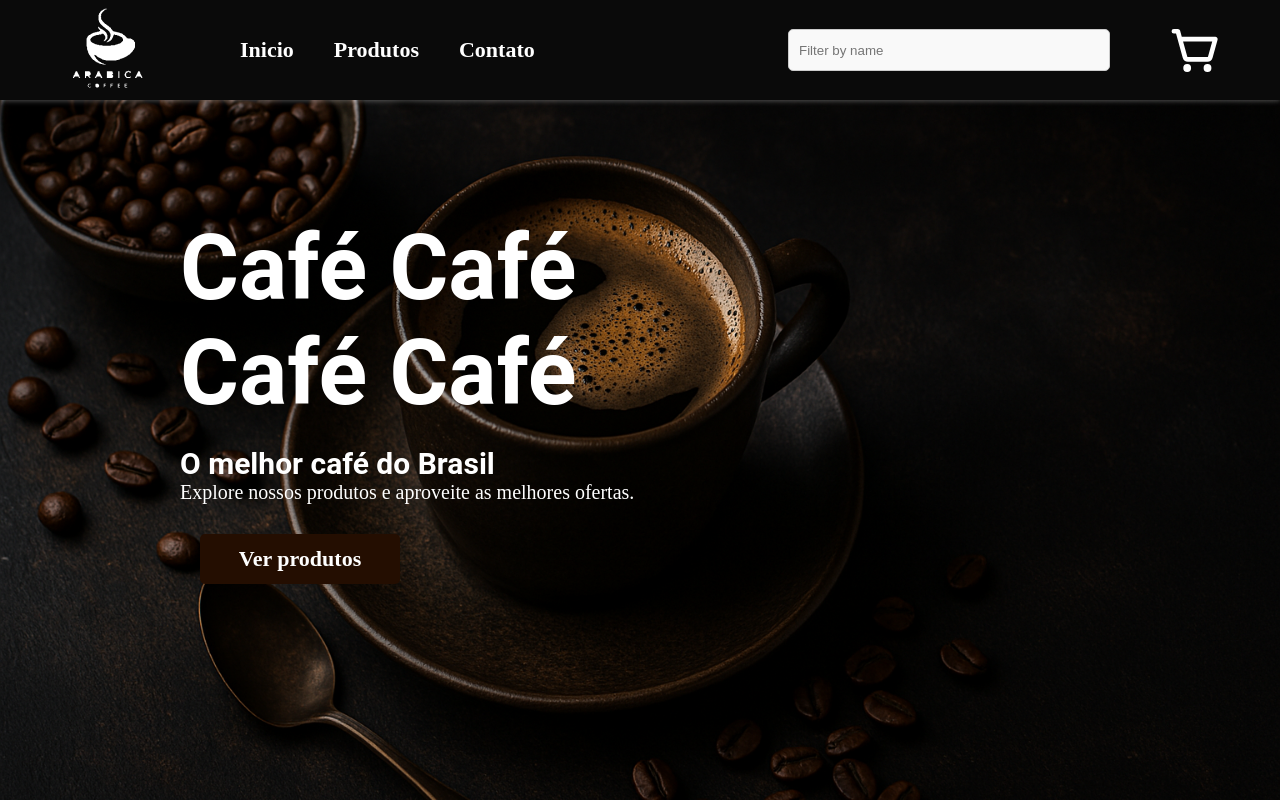
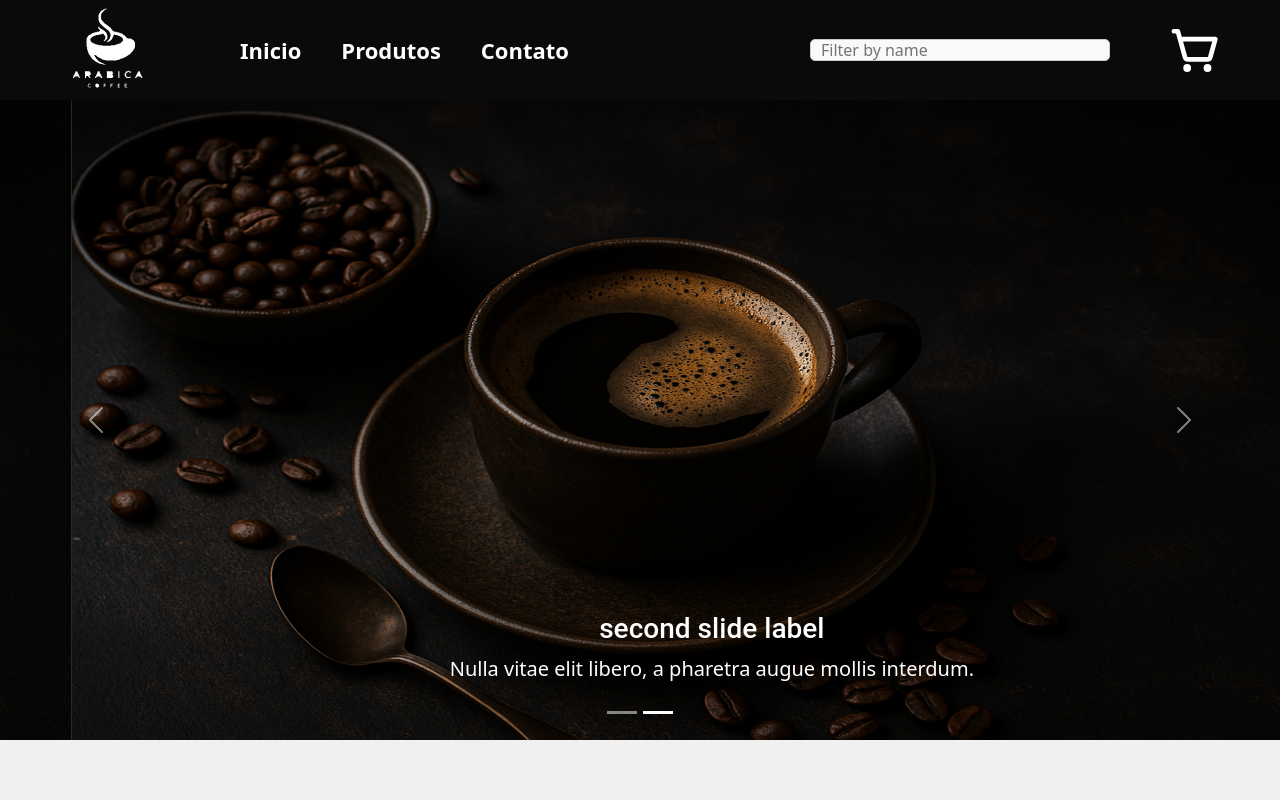
Before and after one commit to yurijacome/CoffeShop, a React (Create React App) app: page / in a window 1280 px wide. Built offline with nearby package versions, Linux system fonts and the light colour scheme.

Commit message:
carousel

```diff
--- a/package.json
+++ b/package.json
@@ -3,7 +3,9 @@
   "version": "1.0.0",
   "private": true,
   "dependencies": {
+    "bootstrap": "^5.3.3",
     "react": "^17.0.2",
+    "react-bootstrap": "^2.10.9",
     "react-dom": "^17.0.2",
     "react-icons": "^5.5.0",
     "react-router-dom": "^5.2.0",
--- a/public/index.html
+++ b/public/index.html
@@ -5,8 +5,10 @@
     <meta name="viewport" content="width=device-width, initial-scale=1.0">
     <title>My React App</title>
     <link rel="icon" href="%PUBLIC_URL%/favicon.ico" />
+
 </head>
 <body>
+
     <div id="root"></div>
 </body>
 </html>
--- a/src/App.jsx
+++ b/src/App.jsx
@@ -1,6 +1,7 @@
 import React from 'react';
 import AppRoutes from './routes/AppRoutes';
 import { GlobalStyle } from "./styles/GlobalStyle";
+import 'bootstrap/dist/css/bootstrap.min.css';
 
 
 const App = () => {
--- a/src/components/banner/banner.jsx
+++ b/src/components/banner/banner.jsx
@@ -1,9 +1,41 @@
 import React from "react";
+
+import Carousel from 'react-bootstrap/Carousel';
+import Banner01 from "../../assets/banner01.png";
+
 import { BannerContainer } from "./bannerStyle";
 
 export const Banner = () => {
     return (
+
+
         <BannerContainer>
+        <Carousel className="MainContent">
+
+        <Carousel.Item>
+            <img src={Banner01} alt="1" />
+            <Carousel.Caption>
+                <h3>First slide label</h3>
+                <p>Nulla vitae elit libero, a pharetra augue mollis interdum.</p>
+            </Carousel.Caption>
+        </Carousel.Item>
+
+      <Carousel.Item>
+      <img src={Banner01} alt="1" />
+
+        <Carousel.Caption>
+          <h3>second slide label</h3>
+          <p>Nulla vitae elit libero, a pharetra augue mollis interdum.</p>
+        </Carousel.Caption>
+       </Carousel.Item>
+
+        </Carousel>
+        </BannerContainer>
+
+
+
+
+/*         <BannerContainer>
             <div className="MainContent">
                 <h1>Café Café Café Café </h1>
                 <h2>O melhor café do Brasil</h2>
@@ -12,6 +44,8 @@ export const Banner = () => {
             </div>
 
 
-        </BannerContainer>
+        </BannerContainer> */
+
+
     );
 }
--- a/src/components/banner/bannerStyle.jsx
+++ b/src/components/banner/bannerStyle.jsx
@@ -4,20 +4,18 @@ import banner01 from "../../assets/banner01.png";
 export const BannerContainer = styled.div`
     width: 100vw;
     height: 100vh;
-    background-image: url(${banner01});
-    background-size: cover;
-    background-position: center;
 
-    display: flex;
-    flex-direction: column;
-    justify-content: center;
 
     .MainContent{
-        display: flex;
-        flex-direction: column;
-        margin-left: 180px;
 
-        width: 500px;
+        width: 100vw;
+        margin-top: 100px;
+
+    }
+    img{
+
+        width: 100%;
+        height: 80vh;
 
     }
     h1{
@@ -32,36 +30,17 @@ export const BannerContainer = styled.div`
 
         margin-top: 20px;
     }
+
     p{
         font-size: 20px;
         font-weight: 400;
         color: white;
     }
 
-    a {
-        width: 200px;
-        height: 50px;
-
-        margin-top: 30px;
-        margin-left: 20px;
-
-        display: flex;
-        justify-content: center;
-        align-items: center;
-
-
-        border-radius: 5px;
-        border: none;
-        background-color:rgb(36, 14, 1);
-        color: white;
-
-        font-size: 22px;
-        font-weight: 600;
-        text-decoration: none;
 
 
 
-    }
+
 
 
 
```
Also changed, not shown: 1 other file (tests, documents, lock files or other folders).
